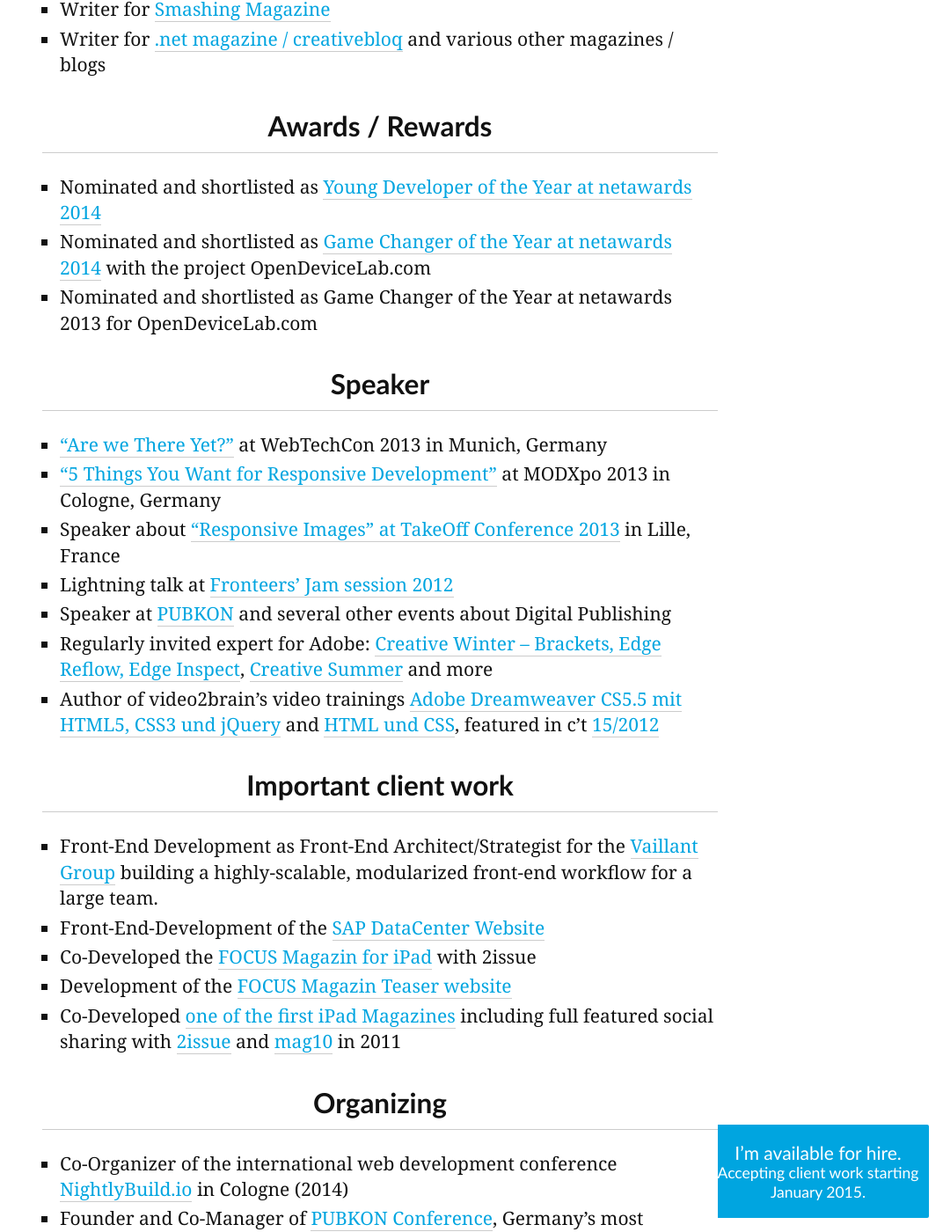
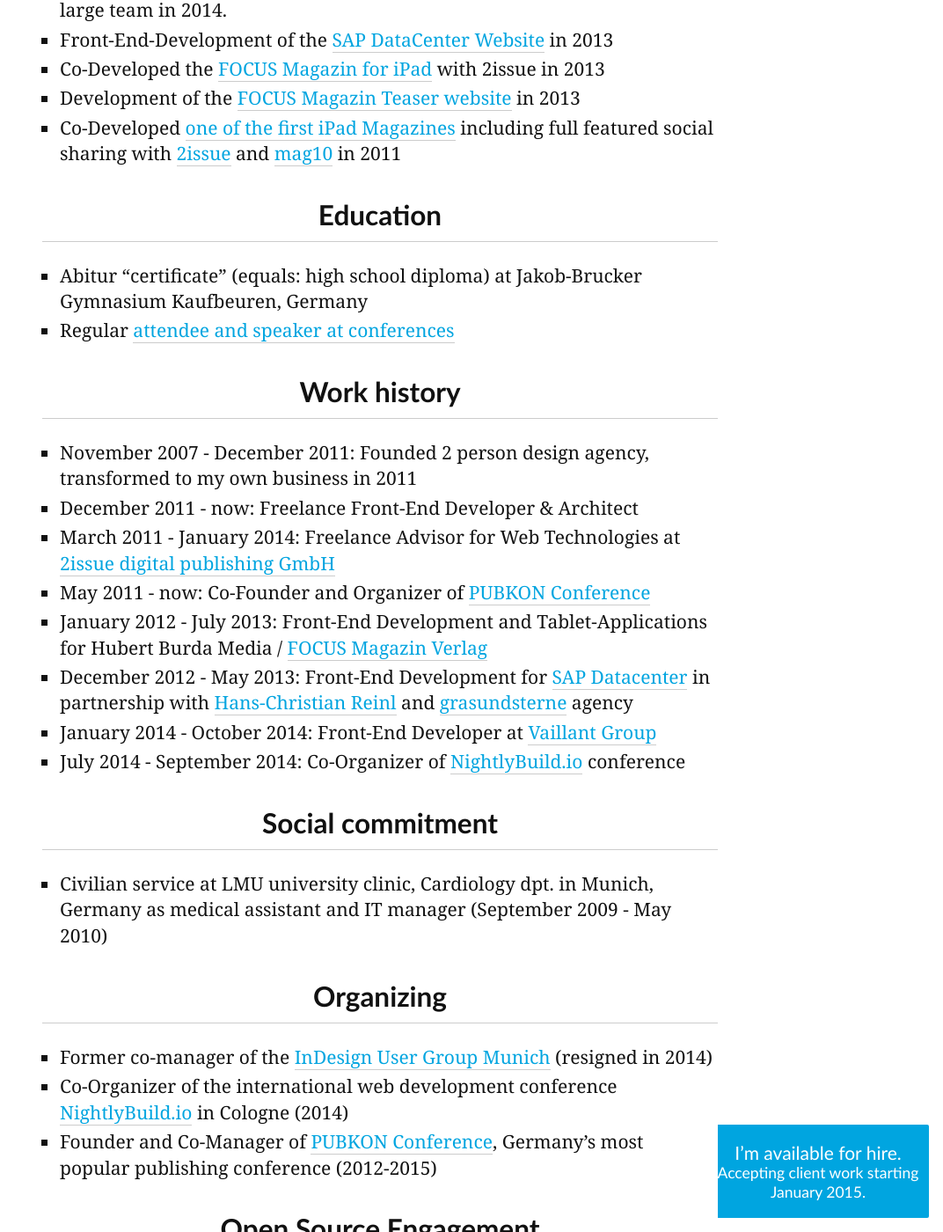
Before and after one commit to dayer4b/anselmh.github.com, a Jekyll site: the page built from cv/index.md, in a window 1280 px wide and 1400 px high, scrolled down 1368 px. Shown: the whole window at 88% size, without its empty margins (208-1280 px from the left). Built offline with Jekyll 4.4.1, drawn with Linux system fonts in a browser that asks for light colours; Markdown is read by kramdown in place of the engine named in the settings; comment, search, counter and statistics services are not loaded; some of the changed text lies outside the part shown.

Commit message:
Update CV

```diff
--- a/cv/index.md
+++ b/cv/index.md
@@ -24,6 +24,45 @@
 - Code Reviews with Analysis
 - Writing cross-browser optimized code
 
+## Awards / Rewards
+
+- Nominated and shortlisted as [Young Developer of the Year at netawards 2014](https://thenetawards.com/vote/young-developer/anselm-hannemann/)
+- Nominated and shortlisted as [Game Changer of the Year at netawards 2014](https://thenetawards.com/vote/game-changer/open-device-lab/) with the project OpenDeviceLab.com
+- Nominated and shortlisted as Game Changer of the Year at netawards 2013 for OpenDeviceLab.com
+
+## Important client work
+
+- Front-End Development as Front-End Architect/Strategist for the [Vaillant Group](http://www.vaillant-group.com/) building a highly-scalable, modularized front-end workflow for a large team in 2014.
+- Front-End-Development of the [SAP DataCenter Website](http://www.sapdatacenter.com/en/#!) in 2013
+- Co-Developed the [FOCUS Magazin for iPad](https://itunes.apple.com/us/app/focus-magazin/id548284324?mt=8) with 2issue in 2013
+- Development of the [FOCUS Magazin Teaser website](http://media.focus-magazin.de/) in 2013
+- Co-Developed [one of the first iPad Magazines](https://itunes.apple.com/de/app/monte-sommer-2011/id447344403) including full featured social sharing with [2issue](http://2issue.com/) and [mag10](http://mag10.my/) in 2011
+
+## Education
+
+- Abitur “certificate” (equals: high school diploma) at Jakob-Brucker Gymnasium Kaufbeuren, Germany
+- Regular [attendee and speaker at conferences](http://lanyrd.com/profile/anselmhannemann/past/)
+
+## Work history
+
+- November 2007 - December 2011: Founded 2 person design agency, transformed to my own business in 2011
+- December 2011 - now: Freelance Front-End Developer & Architect
+- March 2011 - January 2014: Freelance Advisor for Web Technologies at [2issue digital publishing GmbH](http://2issue.com/)
+- May 2011 - now: Co-Founder and Organizer of [PUBKON Conference](http://2014.pubkon.eu/)
+- January 2012 - July 2013: Front-End Development and Tablet-Applications for Hubert Burda Media / [FOCUS Magazin Verlag](http://www.focus.de/)
+- December 2012 - May 2013: Front-End Development for [SAP Datacenter](http://www.sapdatacenter.com/) in partnership with [Hans-Christian Reinl](https://drublic.de/) and [grasundsterne](http://www.grasundsterne.de/home-en) agency
+- January 2014 - October 2014: Front-End Developer at [Vaillant Group](http://www.vaillant-group.com/)
+- July 2014 - September 2014: Co-Organizer of [NightlyBuild.io](http://www.nightlybuild.io/) conference
+
+## Social commitment
+- Civilian service at LMU university clinic, Cardiology dpt. in Munich, Germany as medical assistant and IT manager (September 2009 - May 2010)
+
+## Organizing
+
+- Former co-manager of the [InDesign User Group Munich](http://www.indesignusergroup.com/chapters/munich/) (resigned in 2014)
+- Co-Organizer of the international web development conference [NightlyBuild.io](http://www.nightlybuild.io/) in Cologne (2014)
+- Founder and Co-Manager of [PUBKON Conference](http://pubkon.eu/), Germany’s most popular publishing conference (2012-2015)
+
 ## Open Source Engagement
 
 - Curator of the weekly [Web Development Reading List](http://wdrl.info/).
@@ -36,12 +75,6 @@
 - Writer for [Smashing Magazine](http://www.smashingmagazine.com/author/anselm-hannemann/)
 - Writer for [.net magazine / creativebloq](http://www.netmagazine.com/features/road-responsive-images) and various other magazines / blogs
 
-## Awards / Rewards
-
-- Nominated and shortlisted as [Young Developer of the Year at netawards 2014](https://thenetawards.com/vote/young-developer/anselm-hannemann/)
-- Nominated and shortlisted as [Game Changer of the Year at netawards 2014](https://thenetawards.com/vote/game-changer/open-device-lab/) with the project OpenDeviceLab.com
-- Nominated and shortlisted as Game Changer of the Year at netawards 2013 for OpenDeviceLab.com
-
 ## Speaker
 
 - ["Are we There Yet?"](http://slidedeck.io/anselmh/webtechcon-13--we-are-not-there-yet) at WebTechCon 2013 in Munich, Germany
@@ -51,36 +84,3 @@
 - Speaker at [PUBKON](http://2013.pubkon.eu/) and several other events about Digital Publishing
 - Regularly invited expert for Adobe: [Creative Winter – Brackets, Edge Reflow, Edge Inspect](http://www.youtube.com/user/AdobePRD/videos?flow=grid&view=0), [Creative Summer](http://www.youtube.com/watch?v=7AfXR-Ung9I&list=UU7-iNajG033J_66k16whthw&index=1&feature=plcp) and more
 - Author of video2brain's video trainings [Adobe Dreamweaver CS5.5 mit HTML5, CSS3 und jQuery](http://www.video2brain.com/de/videotraining/moderne-websites-mit-dreamweaver-cs5-5-html5-css3-und-jquery) and [HTML und CSS](http://www.video2brain.com/de/videotraining/html-und-css), featured in c't [15/2012](http://www.heise.de/ct/inhalt/2012/15/117/)
-
-## Important client work
-
-- Front-End Development as Front-End Architect/Strategist for the [Vaillant Group](http://www.vaillant-group.com/) building a highly-scalable, modularized front-end workflow for a large team.
-- Front-End-Development of the [SAP DataCenter Website](http://www.sapdatacenter.com/en/#!)
-- Co-Developed the [FOCUS Magazin for iPad](https://itunes.apple.com/us/app/focus-magazin/id548284324?mt=8) with 2issue
-- Development of the [FOCUS Magazin Teaser website](http://media.focus-magazin.de/)
-- Co-Developed [one of the first iPad Magazines](https://itunes.apple.com/de/app/monte-sommer-2011/id447344403) including full featured social sharing with [2issue](http://2issue.com/) and [mag10](http://mag10.my/) in 2011
-
-## Organizing
-
-- Co-Organizer of the international web development conference [NightlyBuild.io](http://www.nightlybuild.io/) in Cologne (2014)
-- Founder and Co-Manager of [PUBKON Conference](http://pubkon.eu/), Germany’s most popular publishing conference (2012-2014)
-- Co-Manager of the [InDesign User Group Munich](http://www.indesignusergroup.com/chapters/munich/)
-
-## Education
-
-- Abitur “certificate” (equals: high school diploma) at Jakob-Brucker Gymnasium Kaufbeuren, Germany
-- Regular [attendee at conferences](http://lanyrd.com/profile/anselmhannemann/past/)
-- “Self learning beast”.
-
-## Work history
-
-- November 2007 - December 2011: Founded 2 person design agency, transformed to my own business in 2011
-- January 2012 - July 2013: Part-time work (freelance basis) for Hubert Burda Media / [FOCUS Magazin Verlag](http://www.focus.de/)
-- **December 2011 - now: Freelance Front-End Developer & Architect**
-- March 2011 - January 2014: Freelance Advisor for Web Technologies at [2issue digital publishing GmbH](http://2issue.com/)
-- May 2011 - now: Co-Founder and Organizer of [PUBKON Conference](http://2014.pubkon.eu/)
-- January 2014 - October 2014: Front-End Developer at [Vaillant Group](http://www.vaillant-group.com/)
-- July 2014 - September 2014: Co-Organizer of [NightlyBuild.io](http://www.nightlybuild.io/) conference
-
-## Social commitment
-- Civilian service at LMU university clinic, Cardiology dpt. in Munich, Germany as medical assistant and IT manager (September 2009 - May 2010)
```
Also changed, not shown: other parts of cv/index.md (+1 -1 lines).
